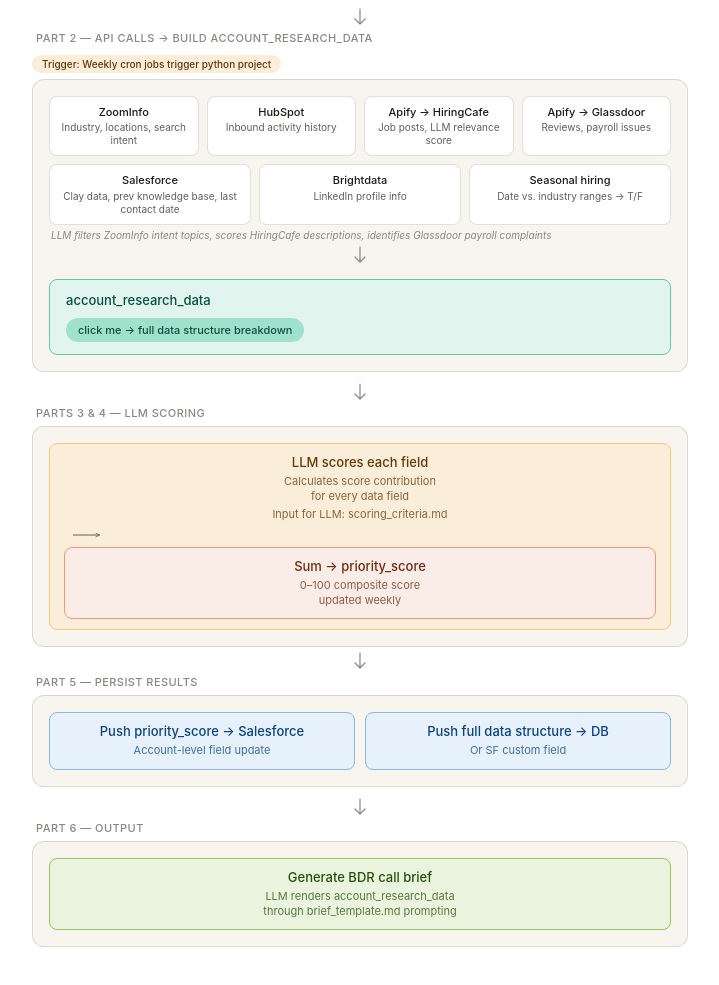
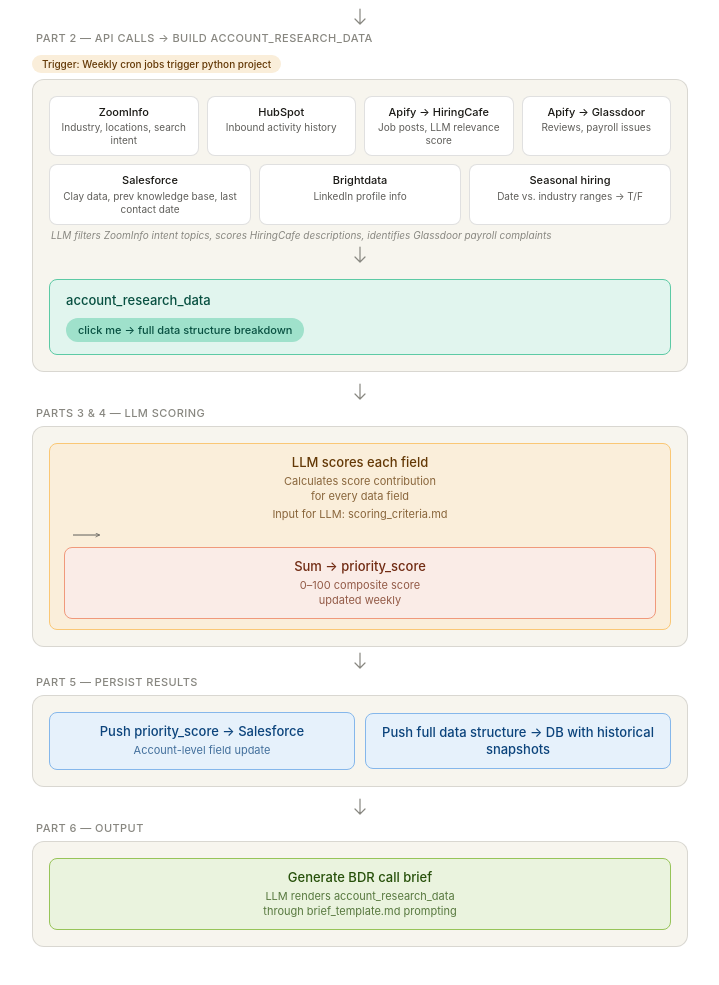
Before and after one commit to jhynes6/gtm-intent-router, a plain HTML site: page index_2.html in a window 1280 px wide. Shown: the part 205-1190 px from the top of the page, without its empty margins (280-999 px from the left). Drawn offline with Linux system fonts and the light colour scheme; a web font is replaced by a local one.

Commit message:
Update push data structure description in HTML

```diff
--- a/index_2.html
+++ b/index_2.html
@@ -254,8 +254,7 @@
         <div class="box-sub">Account-level field update</div>
       </div>
       <div class="box push" style="flex:1">
-        <div class="box-title">Push full data structure → DB</div>
-        <div class="box-sub">Or SF custom field</div>
+        <div class="box-title">Push full data structure → DB with historical snapshots</div>
       </div>
     </div>
   </div>
```
